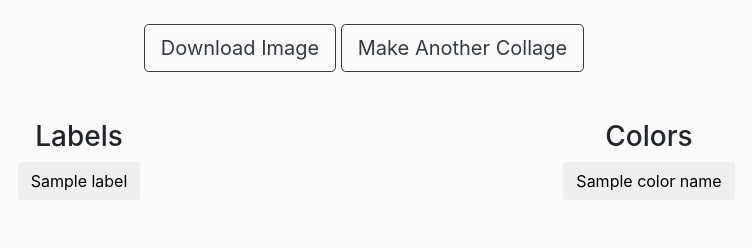
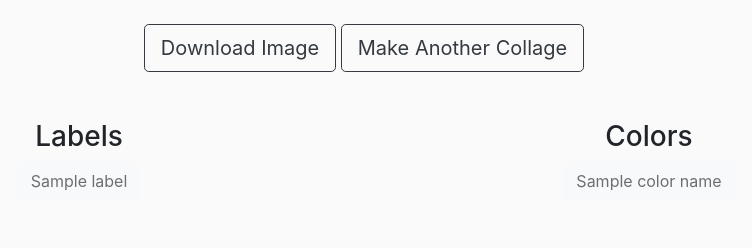
Before and after one commit to marcusdeng22/ColorCollage, a Flask app: template templates/results.html in a window 1280 px wide. Shown: the part 808-1056 px from the top of the page, without its empty margins (276-1028 px from the left). Run offline with Flask 2, Linux system fonts and the light colour scheme; the template is opened without the code that fills it: most values are stand-ins (such as "Sample title", 1, 10 or a date in 2020); some libraries are stand-ins or nearby versions.

Commit message:
remove duplicate colors

```diff
--- a/main.py
+++ b/main.py
@@ -93,8 +93,12 @@ def upload_file(swapLabel=None, swapColor=None, inFile=None):
         #print(color)
         sumPixels += color.pixel_fraction
         sumScore += color.score
-        colorList.append((color.color.red, color.color.green, color.color.blue))
-        nameList.append(scraper.get_color_name(color.color.red, color.color.green, color.color.blue))
+
+        temp_name = scraper.get_color_name(color.color.red, color.color.green, color.color.blue)
+        if (temp_name not in nameList):
+            nameList.append(temp_name)
+            colorList.append((color.color.red, color.color.green, color.color.blue))
+
         #print('fraction: {}'.format(color.pixel_fraction))
         #print('\tr: {}'.format(color.color.red))
         #print('\tg: {}'.format(color.color.green))
--- a/templates/results.html
+++ b/templates/results.html
@@ -24,6 +24,7 @@
             text-align: left;
             display: inline;
 		}
+
 	</style>
 	<link rel="stylesheet" href="https://maxcdn.bootstrapcdn.com/bootstrap/4.1.3/css/bootstrap.min.css">
 </head>
@@ -64,7 +65,11 @@
                 <h3>Labels</h3>
                 <form name="label_select" action="/value_select" method="post">
 					{% for lab in range(labels|length) %}
-                        <button class="btn btn-border" name="labelBtn" value="{{ labels[lab] }}">{{ labels[lab] }}</button>
+						{% if lab == 0 %}
+							<button class="btn btn-light" name="labelBtn" value="{{ labels[lab] }}" disabled>{{ labels[lab] }}</button>
+						{% else %}
+							<button class="btn btn-outline-dark" name="labelBtn" value="{{ labels[lab] }}" onclick="loadingWheel()">{{ labels[lab] }}</button>
+						{% endif %}
 					{% endfor %}
                 </form>
             </div>
@@ -72,11 +77,29 @@
                 <h3>Colors</h3>
 				<form name="color_select" action="/value_select" method="post">
 					{% for col in range(colorNames|length) %}
-                        <button class="btn btn-border" name="colorBtn" value="{{ colorNames[col] }}">{{ colorNames[col] }}</button>
+						{% if col == 0 %}
+							<button class="btn btn-light" name="colorBtn" value="{{ colorNames[col] }}" disabled>{{ colorNames[col] }}</button>
+						{% else %}
+							<button class="btn btn-outline-dark" name="colorBtn" value="{{ colorNames[col] }}" onclick="loadingWheel()">{{ colorNames[col] }}</button>
+						{% endif %}
           	        {% endfor %}
                 </form>
             </div>
 		</div>
+
+		<!-- Preloader -->
+		<div id="preloader">
+			<div class="loader" id="loader-1"></div>
+		</div>
+		<!-- End Preloader -->
+
+		<script src="/static/js/jquery-min.js"></script>
+
+		<script type="text/javascript">
+			function loadingWheel() {
+				$('#preloader').fadeIn();
+			}
+		</script>
 
         <!--
         <div class="row mt-4 mb-5">
```
Lines whose indentation alone changed are shown as unchanged.
